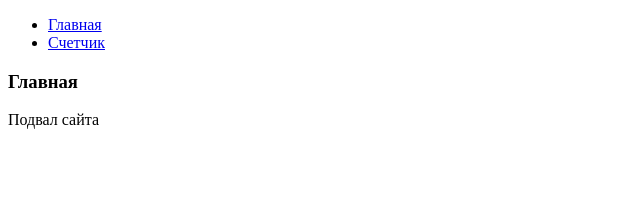
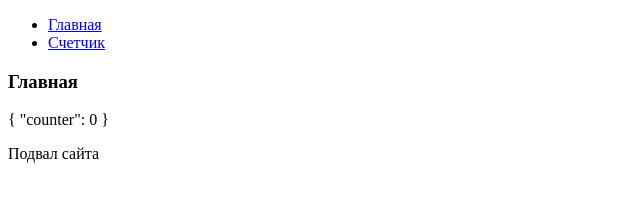
Before and after one commit to newbornfrontender/nuxt-simple-examples, a Nuxt app: page / in a window 1280 px wide. Shown: the top 201 px of the page, without its empty margins (0-640 px from the left). Built offline with nearby package versions, Linux system fonts and the light colour scheme.

Commit message:
Добавил счетчик для проверки реактивности

```diff
--- a/pages/index.vue
+++ b/pages/index.vue
@@ -1,6 +1,10 @@
 <template>
   <section>
     <h1>{{ title }}</h1>
+
+    <div>
+      <p>{{ counter }}</p>
+    </div>
   </section>
 </template>
 
@@ -11,6 +15,12 @@
     data: () => ({
       title: 'Главная',
     }),
+
+    computed: {
+      counter () {
+        return this.$store.state.counter;
+      },
+    },
 
     head () {
       return {
```
